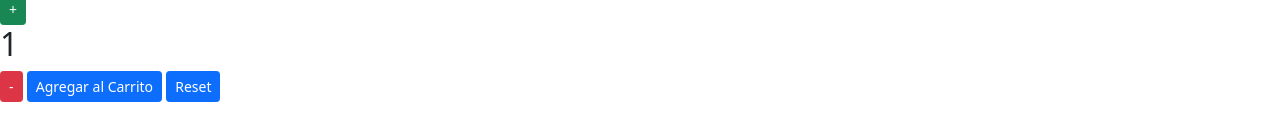
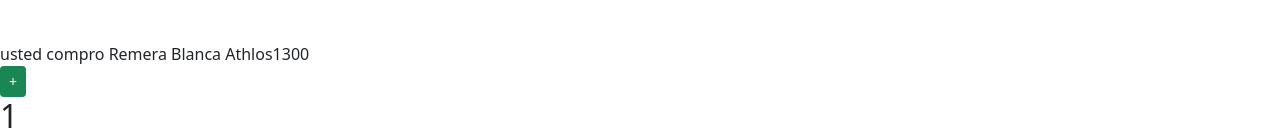
Before and after one commit to OGElron/commerce-ivan, a React (Create React App) app: page / in a window 1280 px wide. Shown: the part 541-673 px from the top of the page. Built offline with nearby package versions, Linux system fonts and the light colour scheme.

Commit message:
entrega con promise

```diff
--- a/src/components/ItemListContainer.jsx
+++ b/src/components/ItemListContainer.jsx
@@ -1,29 +1,61 @@
-import React, { useEffect, useState } from 'react'
-import {ItemList} from './ItemList'
+import React, { useEffect, useState } from "react";
+import { ItemList } from "./ItemList";
 
-export default function ItemListContainer ({greeting, user, catalogo}) {
+export default function ItemListContainer({ greeting, user, catalogo }) {
+  const [loading, setLoading] = useState();
+  const [error, setError] = useState();
+  const [resultado, setResultado] = useState();
 
-useEffect(() =>{
-  const task = new Promise((res, rej)=> {
+  useEffect(() => {
+    setLoading(true);
+    setError(false);
+    setResultado();
 
+    const task = new Promise((res, rej) => {
       setTimeout(() => {
-      res('cumplida')
+        res({
+          mensaje: "usted compro ",
+          name: "Remera Blanca Athlos",
+          precio: 1300,
+        });
+        rej("hubo un error");
       }, 2000);
-
     });
 
-    console.log(task)
-
+    task
+      .then((result) => {
+        setResultado(result);
+      })
+      .catch((error) => {
+        setError(true);
+        console.log(error);
+      })
+      .finally(() => {
+        setLoading(false);
+      });
   }, []);
-
 
   return (
     <>
       <br />
-    <div>{greeting + " " + user + " " + catalogo}
+      <div>
+        {greeting + " " + user + " " + catalogo}
         <br />
-    <ItemList products/>
+        <ItemList />
+      </div>
+      <br />
+      <br />
+      <div>{loading && "Loading.."}</div>
+      <div>{error && "Hubo un error inesperado"}</div>
+      <div>
+        {resultado && (
+          <>
+            {resultado.mensaje}
+            {resultado.name}
+            {resultado.precio}
+          </>
+        )}
       </div>
     </>
-  )
+  );
 }
```
Lines whose indentation alone changed are shown as unchanged.
